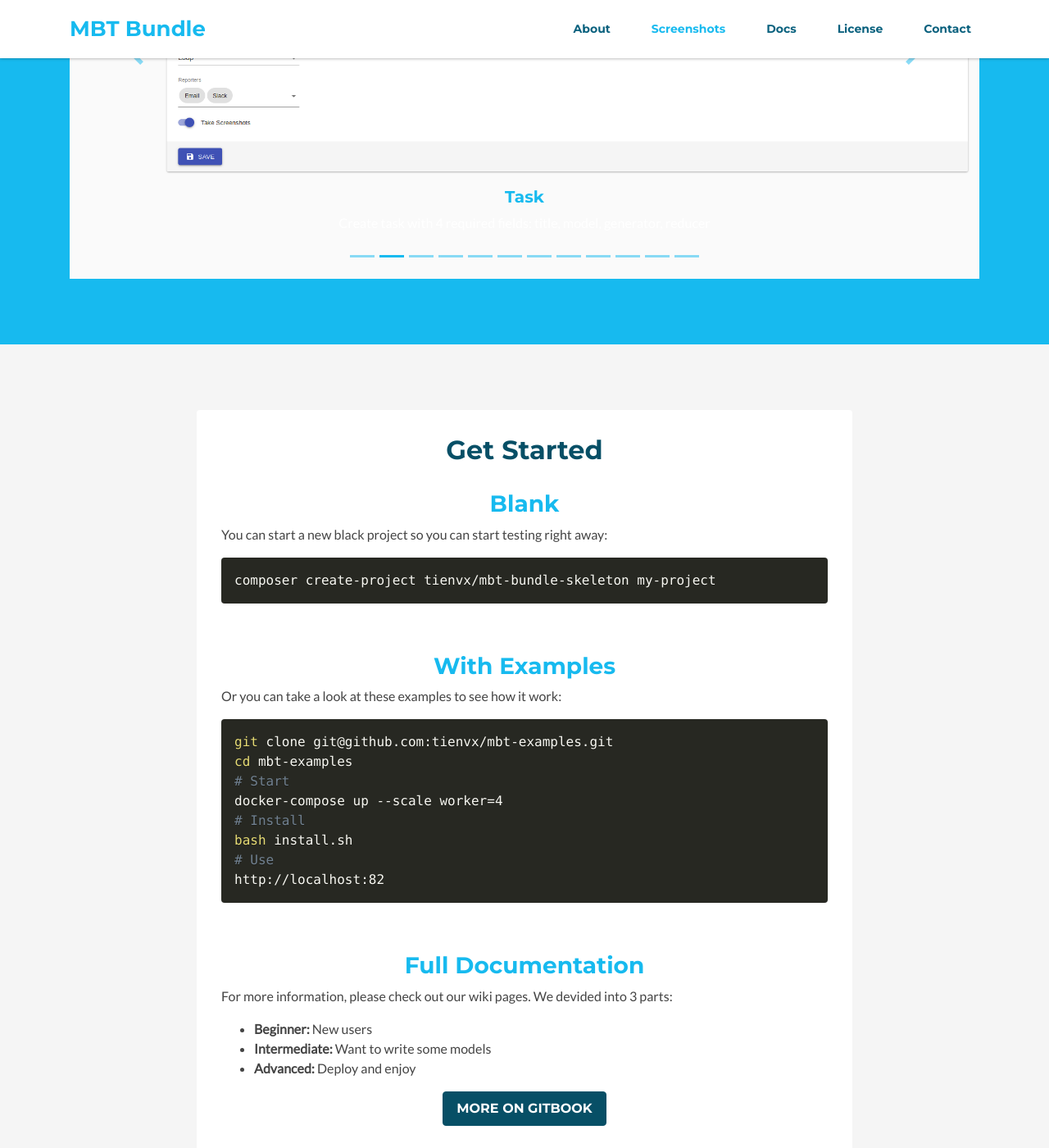
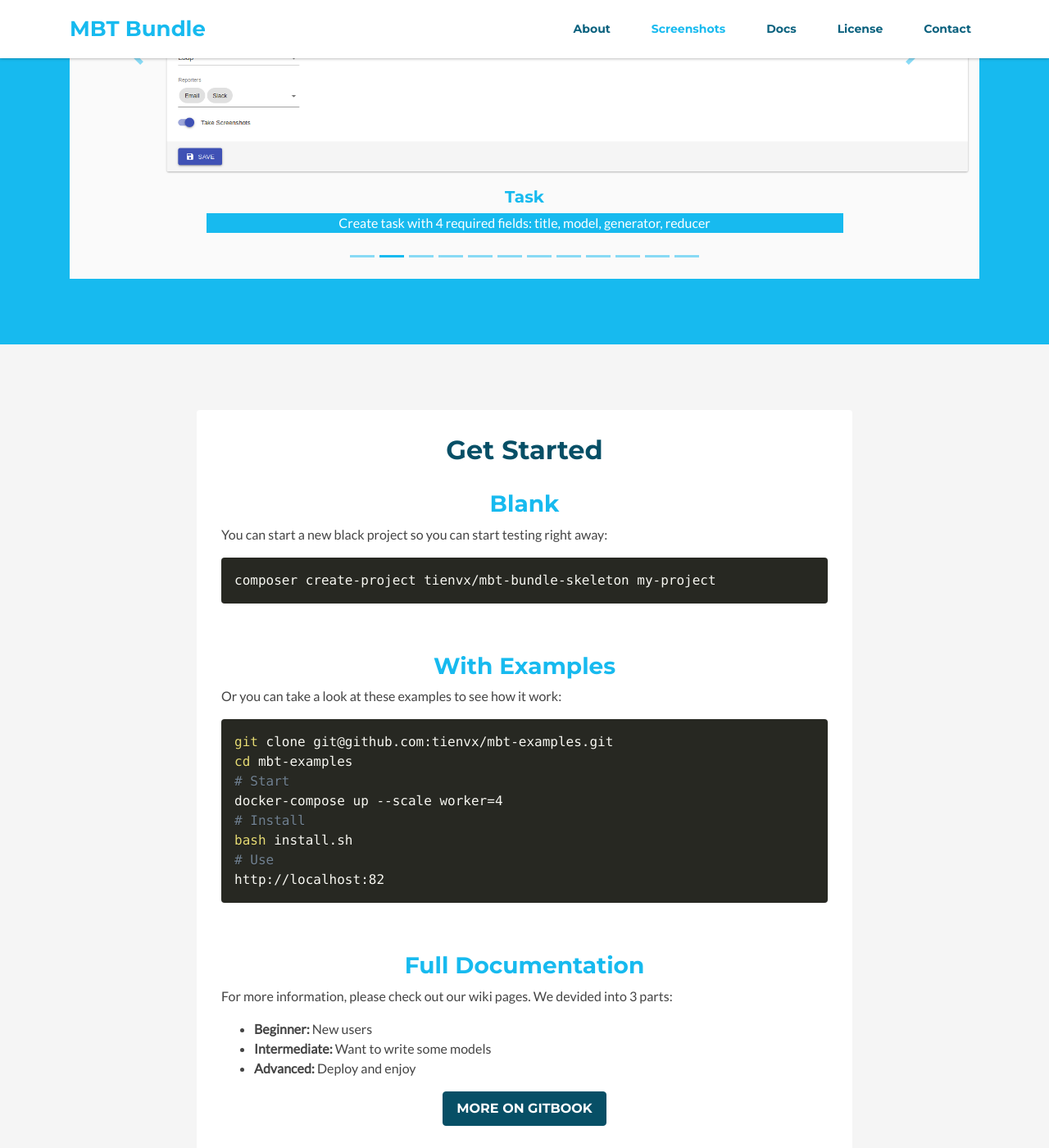
Before and after one commit to vbisrikkanth/mbt-website, a Jekyll site: the page built from index.md, in a window 1280 px wide and 1400 px high, scrolled down 1736 px. Shown: the whole window at 82% size. Built offline with Jekyll 4.4.1, drawn with Linux system fonts in a browser that asks for light colours; comment, search, counter and statistics services are not loaded.

Commit message:
Fix missing carousel caption

```diff
--- a/assets/css/custom.css
+++ b/assets/css/custom.css
@@ -12,3 +12,6 @@
 .carousel-indicators li {
   background-color: #17baef;
 }
+.carousel-caption p {
+  background-color: #17baef;
+}
```
